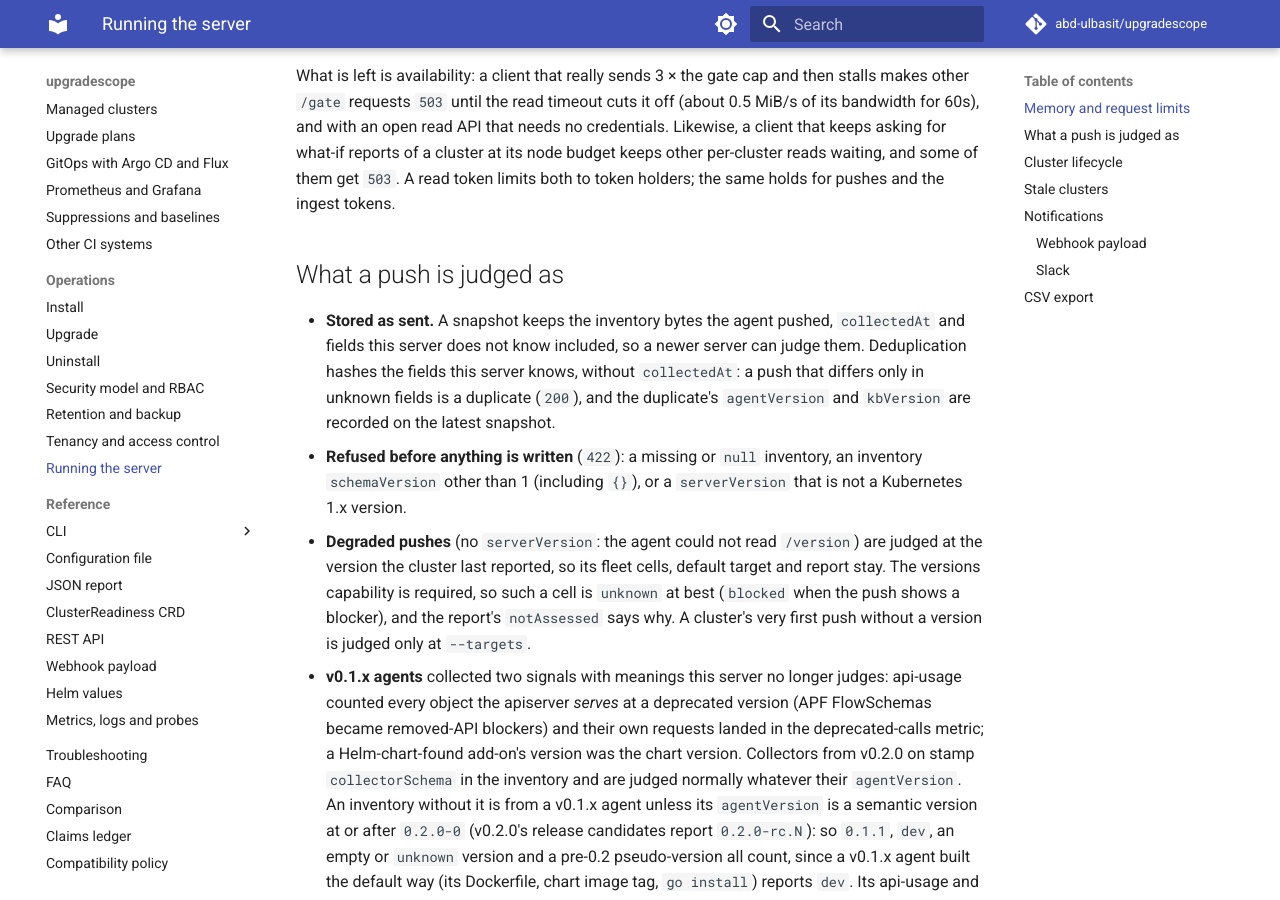
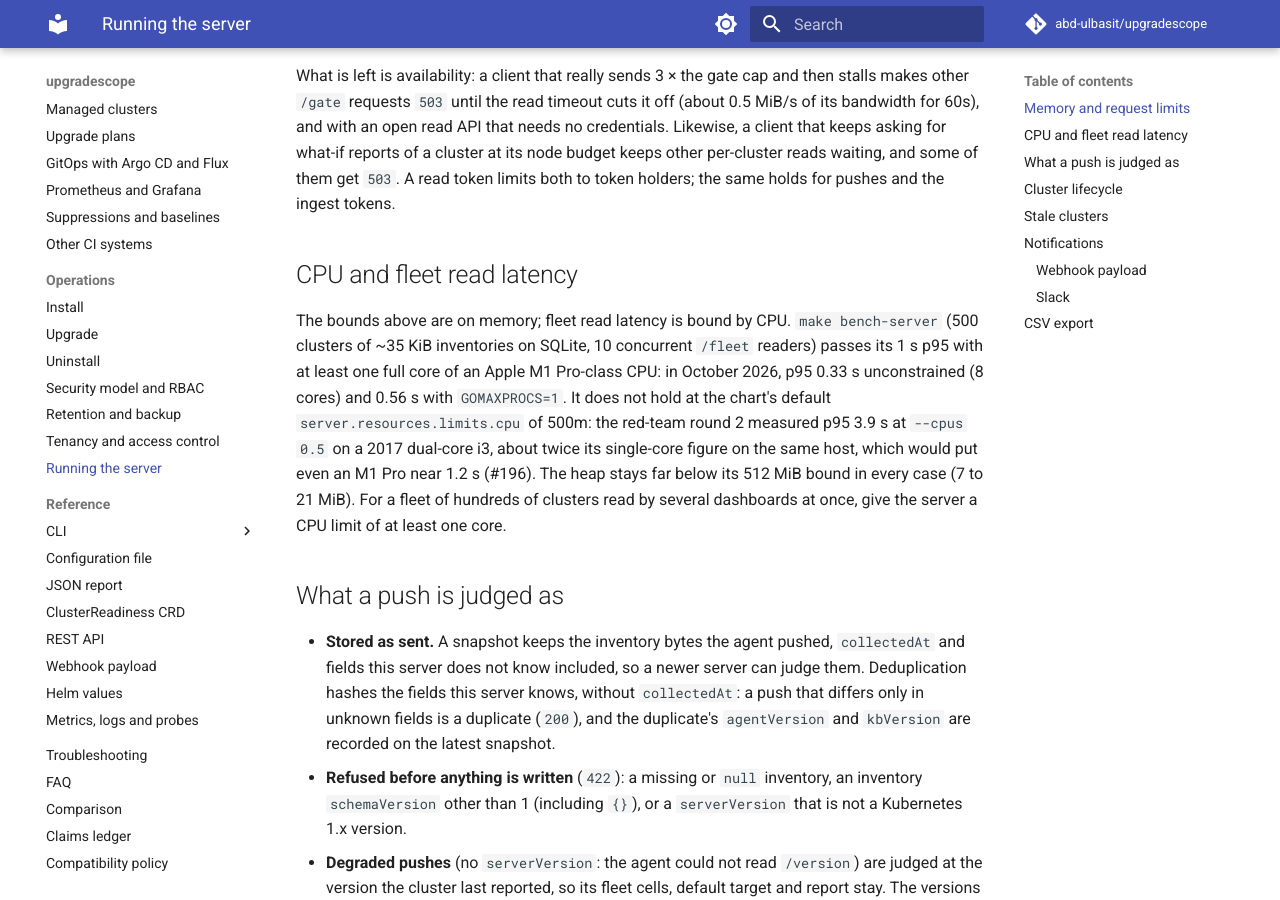
Before and after one commit to abd-ulbasit/upgradescope, an MkDocs documentation site: the page built from docs/operations.md, in a window 1280 px wide and 900 px high, scrolled down 8706 px. Built offline with MkDocs 1.6.1 and Material for MkDocs 9.7.7, drawn with Linux system fonts in a browser that asks for light colours; comment, search, counter and statistics services are not loaded.

Commit message:
docs: claims for capability-less pushes, legacy detection, team verdicts and the /fleet CPU assumption
The ledger rows #194 and #196 named now say what holds:

- SV-04, SV-12: a cluster inventory without the required capabilities is
  stored and judged unknown, never ready; unmarked inventories are legacy
  unless agentVersion is a release at or after 0.2.0-0.
- KB-14: "dev" and empty v0.1.1 agents are caught, and a count naming no
  object in an unmarked inventory is a gap, not a blocker.
- VS-14 moves out of Under repair: each team has a verdict and ready
  follows it.
- SV-14 states the CPU assumption behind the /fleet p95 claim. Re-measured
  here on an M1 Pro: p95 0.33 s unconstrained, 0.56 s with GOMAXPROCS=1;
  the round 2 figure at the chart's 500m limit (3.9 s on a 2017 i3) shows
  it does not hold there. Running the server gains a CPU section saying so.

Refs #194
Refs #196

Co-Authored-By: Claude Fable 5 <noreply@anthropic.com>

```diff
--- a/docs/operations.md
+++ b/docs/operations.md
@@ -400,6 +400,21 @@ per-cluster reads waiting, and some of them get `503`. A read token
 limits both to token holders; the same holds for pushes and the ingest
 tokens.
 
+## CPU and fleet read latency
+
+The bounds above are on memory; fleet read latency is bound by CPU. `make
+bench-server` (500 clusters of ~35 KiB inventories on SQLite, 10
+concurrent `/fleet` readers) passes its 1 s p95 with at least one full
+core of an Apple M1 Pro-class CPU: in October 2026, p95 0.33 s
+unconstrained (8 cores) and 0.56 s with `GOMAXPROCS=1`. It does not hold
+at the chart's default `server.resources.limits.cpu` of 500m: the
+red-team round 2 measured p95 3.9 s at `--cpus 0.5` on a 2017 dual-core
+i3, about twice its single-core figure on the same host, which would put
+even an M1 Pro near 1.2 s (#196). The heap stays far below its 512 MiB
+bound in every case (7 to 21 MiB). For a fleet of hundreds of clusters
+read by several dashboards at once, give the server a CPU limit of at
+least one core.
+
 ## What a push is judged as
 
 - **Stored as sent.** A snapshot keeps the inventory bytes the agent pushed,
```
Also changed, not shown: docs/claims.md (+4 -4 lines).
